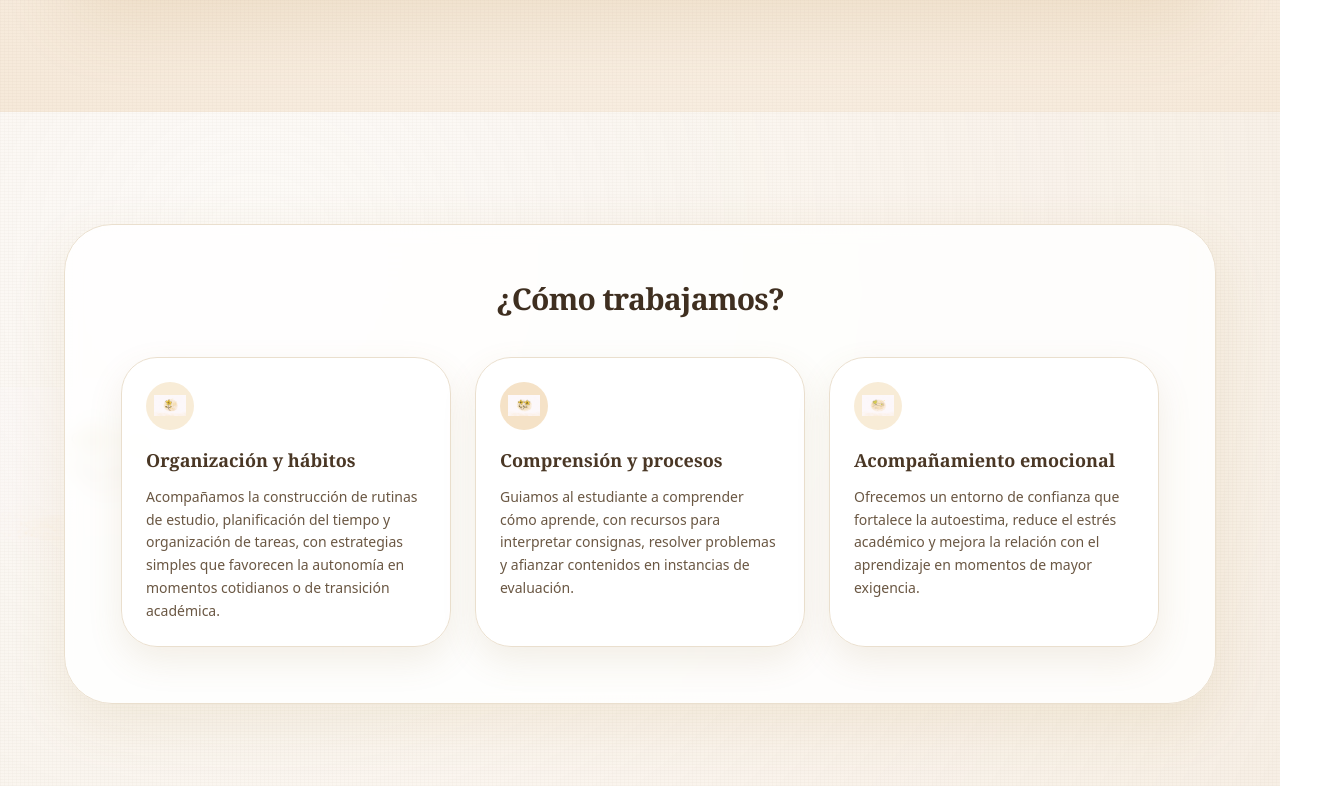
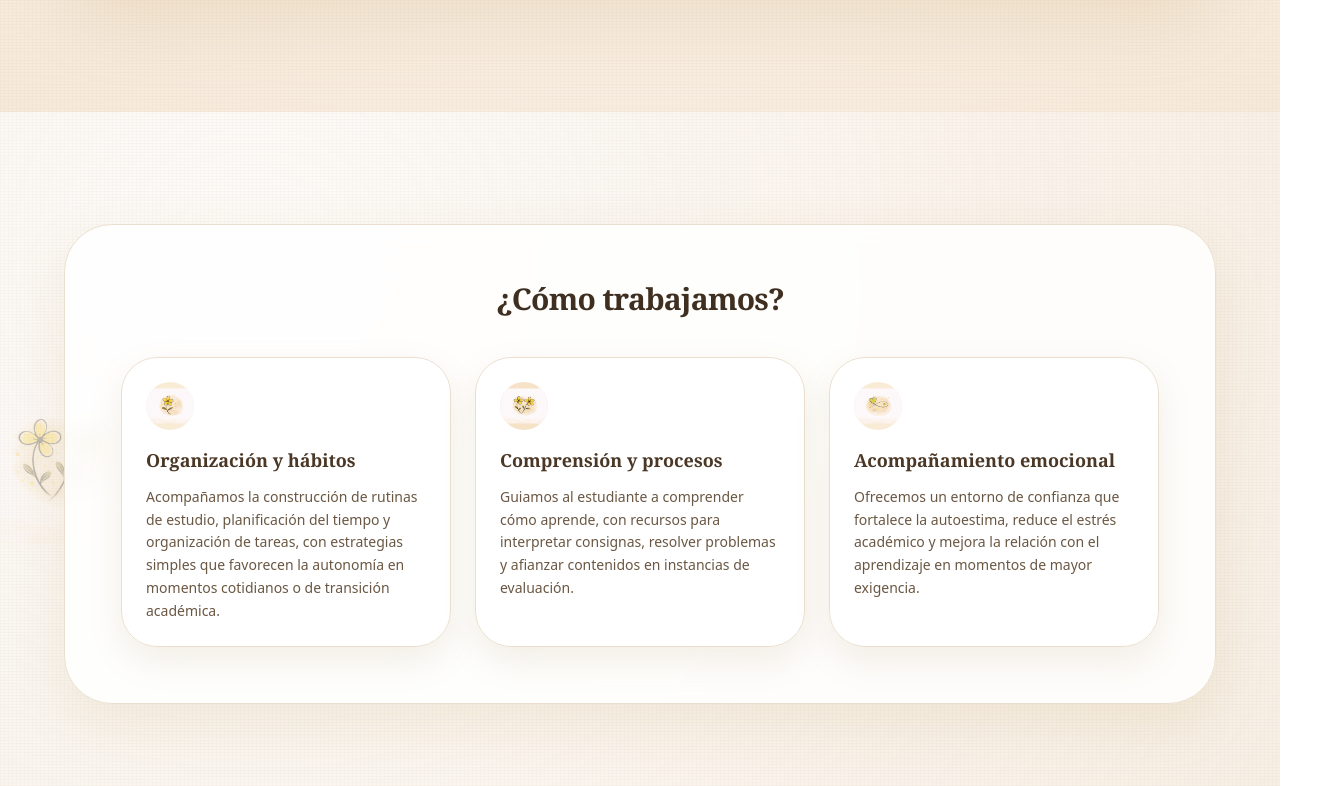
Before and after one commit to Teksi75/ingenium-web, a Next.js app: page / in a window 1280 px wide. Shown: the part 774-1560 px from the top of the page, 1336 px wide, since content can reach past the window. Built offline with nearby package versions, Linux system fonts and the light colour scheme.

Commit message:
Adjust floral decor layering and icon scale

```diff
--- a/app/page.tsx
+++ b/app/page.tsx
@@ -9,15 +9,15 @@ export default function Home() {
   return (
     <div className="min-h-screen bg-paper text-[#3f2f20]">
       <main>
-        <PaperBackground variant="hero">
+        <PaperBackground variant="hero" allowOverflow>
           <FloralDecor variant="leftTop" />
           <Hero />
         </PaperBackground>
-        <PaperBackground variant="section">
+        <PaperBackground variant="section" allowOverflow>
           <FloralDecor variant="leftMid" />
           <HowWeWork />
         </PaperBackground>
-        <PaperBackground variant="section">
+        <PaperBackground variant="section" allowOverflow>
           <FloralDecor variant="rightBottom" />
           <Audience />
         </PaperBackground>
--- a/components/FloralDecor.tsx
+++ b/components/FloralDecor.tsx
@@ -5,18 +5,19 @@ import { cn } from "@/lib/utils";
 
 const decorVariants = {
   leftTop:
-    "left-0 top-4 w-[160px] sm:w-[210px] md:w-[260px] opacity-35",
+    "-left-6 top-4 w-[160px] sm:-left-10 sm:w-[210px] md:-left-14 md:w-[260px] opacity-35",
   leftMid:
-    "left-0 top-1/2 w-[140px] -translate-y-1/2 sm:w-[190px] md:w-[230px] opacity-30",
+    "-left-6 top-1/2 w-[150px] -translate-y-1/2 sm:-left-10 sm:w-[200px] md:-left-14 md:w-[240px] opacity-30",
   rightBottom:
-    "bottom-0 right-0 w-[170px] sm:w-[220px] md:w-[270px] opacity-30",
+    "-right-6 bottom-0 w-[170px] sm:-right-10 sm:w-[220px] md:-right-14 md:w-[270px] opacity-30",
   rightTop:
-    "right-0 top-6 w-[150px] sm:w-[200px] md:w-[240px] opacity-35",
+    "-right-6 top-6 w-[150px] sm:-right-10 sm:w-[200px] md:-right-14 md:w-[240px] opacity-35",
 } as const;
 
 type PaperBackgroundProps = {
   variant: "hero" | "section";
   className?: string;
+  allowOverflow?: boolean;
   children: ReactNode;
 };
 
@@ -47,6 +48,7 @@ const iconImages = {
 export function PaperBackground({
   variant,
   className,
+  allowOverflow = false,
   children,
 }: PaperBackgroundProps) {
   const backgroundClass =
@@ -55,16 +57,17 @@ export function PaperBackground({
   return (
     <section
       className={cn(
-        "relative overflow-hidden",
+        "relative",
+        allowOverflow ? "overflow-visible" : "overflow-hidden",
         backgroundClass,
         className,
       )}
     >
       <div
         aria-hidden
-        className="pointer-events-none absolute inset-0 bg-grain opacity-45"
+        className="pointer-events-none absolute inset-0 z-0 bg-grain opacity-45"
       />
-      <div className="relative z-10">{children}</div>
+      {children}
     </section>
   );
 }
@@ -74,7 +77,7 @@ export function FloralDecor({ variant, className }: FloralDecorProps) {
     <div
       aria-hidden="true"
       className={cn(
-        "pointer-events-none absolute z-0 select-none blur-[0.4px]",
+        "pointer-events-none absolute z-10 select-none blur-[0.2px]",
         decorVariants[variant],
         className,
       )}
@@ -97,7 +100,7 @@ export function FloralIcon({ icon = "flor", className }: FloralIconProps) {
     <div
       aria-hidden="true"
       className={cn(
-        "flex h-12 w-12 items-center justify-center rounded-full bg-[#f8ecd7]",
+        "flex h-12 w-12 items-center justify-center overflow-hidden rounded-full bg-[#f8ecd7]",
         className,
       )}
     >
@@ -105,9 +108,9 @@ export function FloralIcon({ icon = "flor", className }: FloralIconProps) {
         src={iconImages[icon]}
         alt=""
         aria-hidden="true"
-        width={32}
-        height={32}
-        className="h-8 w-8 object-contain"
+        width={40}
+        height={40}
+        className="h-10 w-10 scale-[1.35] object-contain"
       />
     </div>
   );
--- a/components/ui/Section.tsx
+++ b/components/ui/Section.tsx
@@ -12,7 +12,10 @@ export default function Section({ id, className, children }: SectionProps) {
   return (
     <section
       id={id}
-      className={cn("px-6 py-16 sm:py-24 lg:py-28", className)}
+      className={cn(
+        "relative z-20 px-6 py-16 sm:py-24 lg:py-28",
+        className,
+      )}
     >
       <div className="mx-auto w-full max-w-6xl">{children}</div>
     </section>
```
